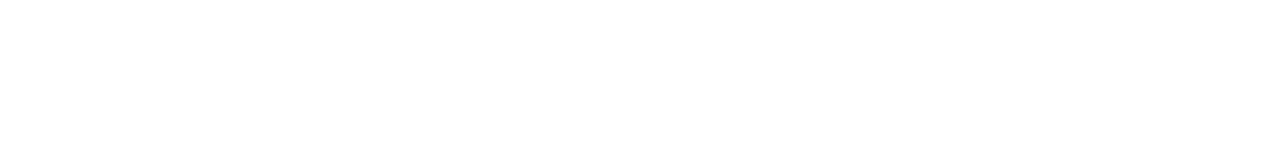
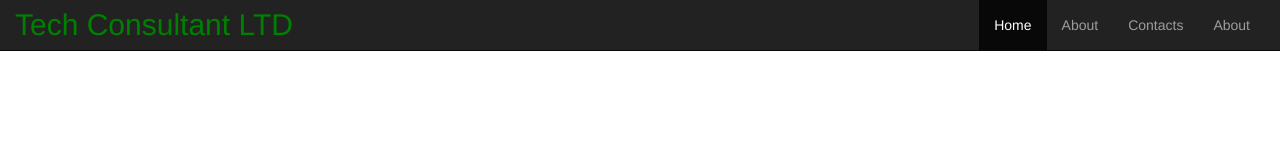
Before and after one commit to Harrisonkamau/Tech-Consultant-LTD, a plain HTML site: page index.html in a window 1280 px wide. Drawn offline with nearby package versions, Linux system fonts and the light colour scheme.

Commit message:
create a nav bar

```diff
--- a/index.html
+++ b/index.html
@@ -2,9 +2,50 @@
 <html>
   <head>
     <meta charset="utf-8">
-    <title></title>
+    <title>Tech Consultant LTD</title>
+
+    <meta name="viewport" content="width=device-width, initial-scale=1">
+
+    <!-- reset css -->
+    <link rel="stylesheet" href="./assets/stylesheets/reset.css">
+
+    <!-- custom css -->
+    <link rel="stylesheet" href="./assets/stylesheets/main.css">
+
+
+    <!-- Bootstrap Customs css -->
+    <link rel="stylesheet" href="http://code.jquery.com/ui/1.11.4/themes/smoothness/jquery-ui.css" >
+    <link rel="stylesheet" href="http://maxcdn.bootstrapcdn.com/bootstrap/3.3.6/css/bootstrap.min.css">
   </head>
   <body>
 
+    <header>
+
+    <!-- Navigation -->
+  <nav class="navbar navbar-inverse navbar-fixed-top">
+    <div class="container-fluid">
+        <div class="navbar-header">
+          <a class="navbar-brand" href="index.html" style="color:green; font-size:30px;">Tech Consultant LTD</a>
+        </div>
+
+        <div class="nav">
+          <ul class="nav navbar-nav" style="float:right;">
+            <li class="active"><a href="index.html">Home</a></li>
+            <li><a href="restaurant.html">About</a></li>
+            <li><a href="#contact_form">Contacts</a></li>
+            <li><a href="#about">About</a></li>
+          </ul>
+        </div>
+
+        </div>
+  </nav>
+  </header>
+
+  <!-- scripts -->
+
+    <script src="https://ajax.googleapis.com/ajax/libs/jquery/1.12.2/jquery.min.js"></script>
+    <script src="https://code.jquery.com/ui/1.10.3/jquery-ui.min.js"></script>
+    <script src="http://maxcdn.bootstrapcdn.com/bootstrap/3.3.6/js/bootstrap.min.js"></script>
+    <script src="./assets/js/index.js"></script>
   </body>
 </html>
```
